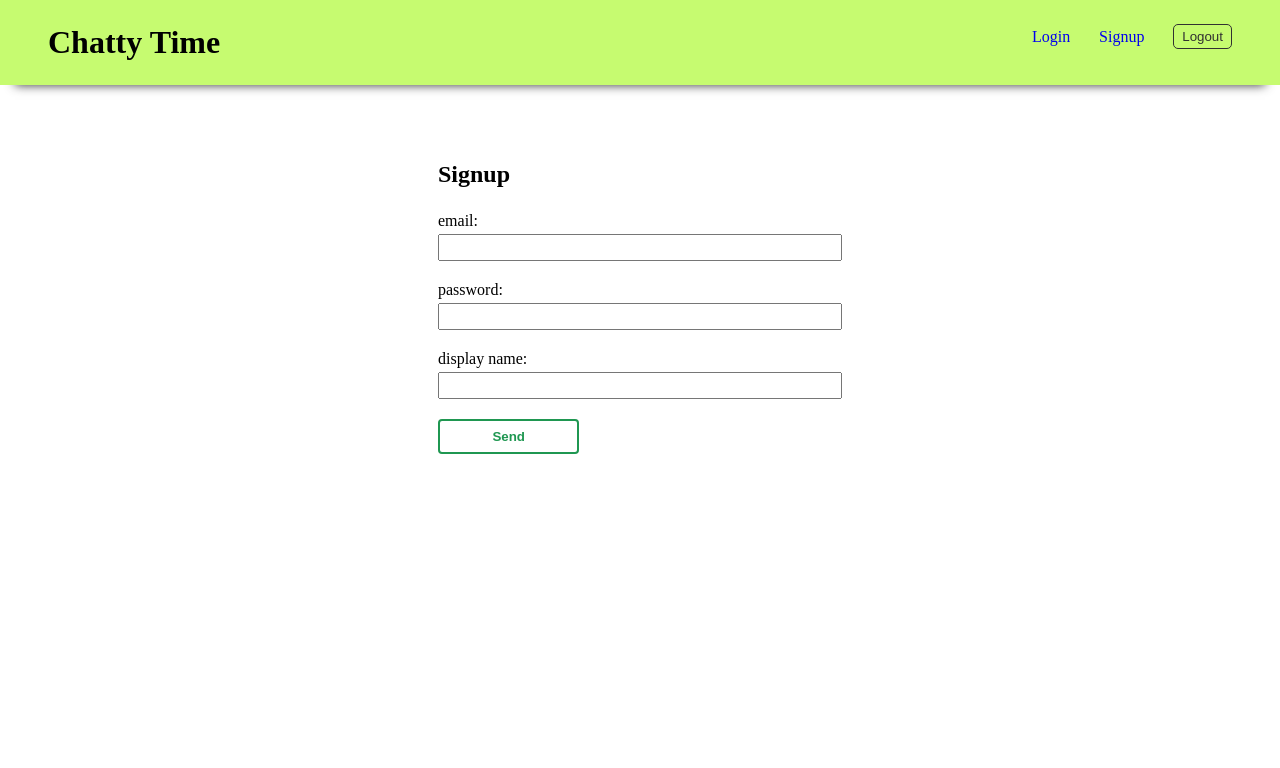
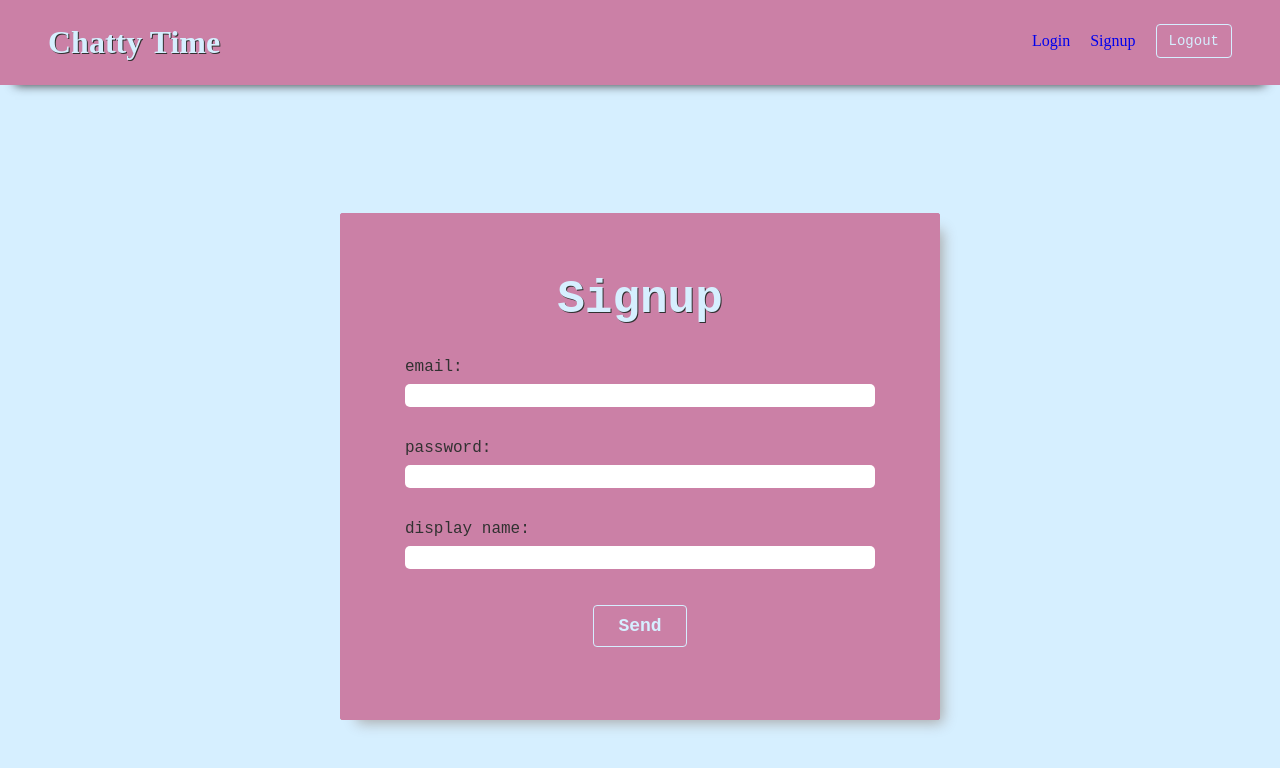
Before and after one commit to hamiat/chatty-time, a React (Create React App) app: page / in a window 1280 px wide. Shown: the top 768 px of the page. Built offline with nearby package versions, Linux system fonts and the light colour scheme.

Commit message:
wip: color schema changed

```diff
--- a/src/components/Navbar/Navbar.js
+++ b/src/components/Navbar/Navbar.js
@@ -2,7 +2,7 @@ import styles from "./navbar.module.scss";
 import { useLogout } from "../../hooks/useLogout";
 
 export default function Navbar() {
-    const { logout } = useLogout;
+    const { logout } = useLogout();
     return (
         <>
             <h1>Chatty Time</h1>
--- a/src/components/Navbar/navbar.module.scss
+++ b/src/components/Navbar/navbar.module.scss
@@ -1,9 +1,11 @@
 @import "../../styles/main.module.scss";
 
+h1 {
+    color: $primary;
+    text-shadow: 1px 1px $dark;
+}
+
 nav {
-    h1 {
-        color: $dark;
-    }
     ul {
         display: flex;
         align-items: center;
@@ -17,6 +19,8 @@ nav {
 
         .logoutBtn {
             @include generic-btn;
+            padding: 8px 12px;
+            font-size: 14px;
         }
     }
 }
--- a/src/pages/signup/Signup.js
+++ b/src/pages/signup/Signup.js
@@ -52,7 +52,7 @@ export default function Signup() {
                     loading...
                 </button>
             )}
-            {error && <p>{error}</p>}
+            {error && <p className={styles.error}>{error}</p>}
         </form>
     );
 }
--- a/src/pages/signup/signup.module.scss
+++ b/src/pages/signup/signup.module.scss
@@ -1,44 +1,49 @@
 @import "../../styles/main.module.scss";
 
 .form {
+    @include box;
     display: flex;
     flex-direction: column;
     width: 80%;
-    margin: 0 auto;
-    padding: 64px 48px;
-    max-width: 500px;
+    margin: 128px auto;
+    padding: 48px 64px;
+    max-width: 600px;
+    border: 1px solid $secondary;
+    border-radius: 2px;
+    background: $secondary;
 
     h2 {
+        @include h2-title;
         padding: 12px 0;
+        text-align: center;
     }
 
     label {
+        @include input-labels;
         display: flex;
         flex-direction: column;
-        padding: 8px 0;
+        padding: 12px 0;
 
         span {
-            padding: 4px 0;
+            padding: 8px 0;
         }
 
         input {
             padding: 4px 0;
+            border: none;
+            border-radius: 5px;
         }
     }
 
     .btn {
-        margin: 12px 0;
-        padding: 8px 0;
-        width: 35%;
-        background: none;
-        border: 2px solid $secondary;
-        border-radius: 4px;
-        color: $secondary;
+        @include generic-btn;
+        margin: 24px auto;
+        padding: 10px 24px;
         font-weight: bold;
-        cursor: pointer;
-        &:hover {
-            background: $secondary;
-            color: #fff;
-        }
+        font-size: 18px;
+    }
+
+    .error {
+        @include error;
     }
 }
--- a/src/styles/abstracts/_mixins.module.scss
+++ b/src/styles/abstracts/_mixins.module.scss
@@ -1,13 +1,14 @@
 @mixin generic-btn {
+    background: none;
+    border: 1px solid $primary;
+    border-radius: 4px;
+    color: $primary;
+    font-family: monospace;
     cursor: pointer;
-    padding: 4px 8px;
-    background: none;
-    border-radius: 5px;
-    border: 1px solid;
-    color: $dark;
 
     &:hover {
-        color: $secondary;
+        background: $primary;
+        color: $dark;
     }
     &:active {
         transform: rotate(-2deg);
@@ -21,3 +22,25 @@
         margin-top: -2px;
     }
 }
+@mixin box {
+    box-shadow: 10px 10px 13px -7px #ababab, 5px 5px 15px 5px rgba(0, 0, 0, 0);
+}
+@mixin error {
+    color: $dark;
+    font-weight: bold;
+    font-family: monospace;
+    font-size: 16px;
+}
+
+/**********Titles*************/
+@mixin h2-title {
+    font-family: monospace;
+    color: $primary;
+    font-size: 46px;
+    text-shadow: 1px 1px $dark;
+}
+@mixin input-labels {
+    font-family: monospace;
+    color: $dark;
+    font-size: 16px;
+}
--- a/src/styles/main.module.scss
+++ b/src/styles/main.module.scss
@@ -9,23 +9,38 @@
 }
 
 /* Variables*/
-$primary: rgba(197, 251, 110, 0.979);
-$secondary: #1f9751;
+$primary: #d6efff;
+$secondary: #cb80a6;
 $dark: #313131;
+
+body {
+    height: 100vh;
+    overflow-x: hidden;
+    background: $primary;
+}
 
 .App {
     display: flex;
     flex-direction: column;
 
+    a {
+        text-decoration: none;
+        &:hover {
+            border-bottom: 1px dotted $dark;
+        }
+    }
+
     header {
         display: flex;
         justify-content: space-between;
         padding: 24px 48px;
-        background-color: $primary;
+        background-color: $secondary;
         box-shadow: 0px 15px 10px -15px $dark;
     }
 
-    a {
-        text-decoration: none;
+    main {
+        display: flex;
+        justify-content: center;
+        align-items: center;
     }
 }
```
